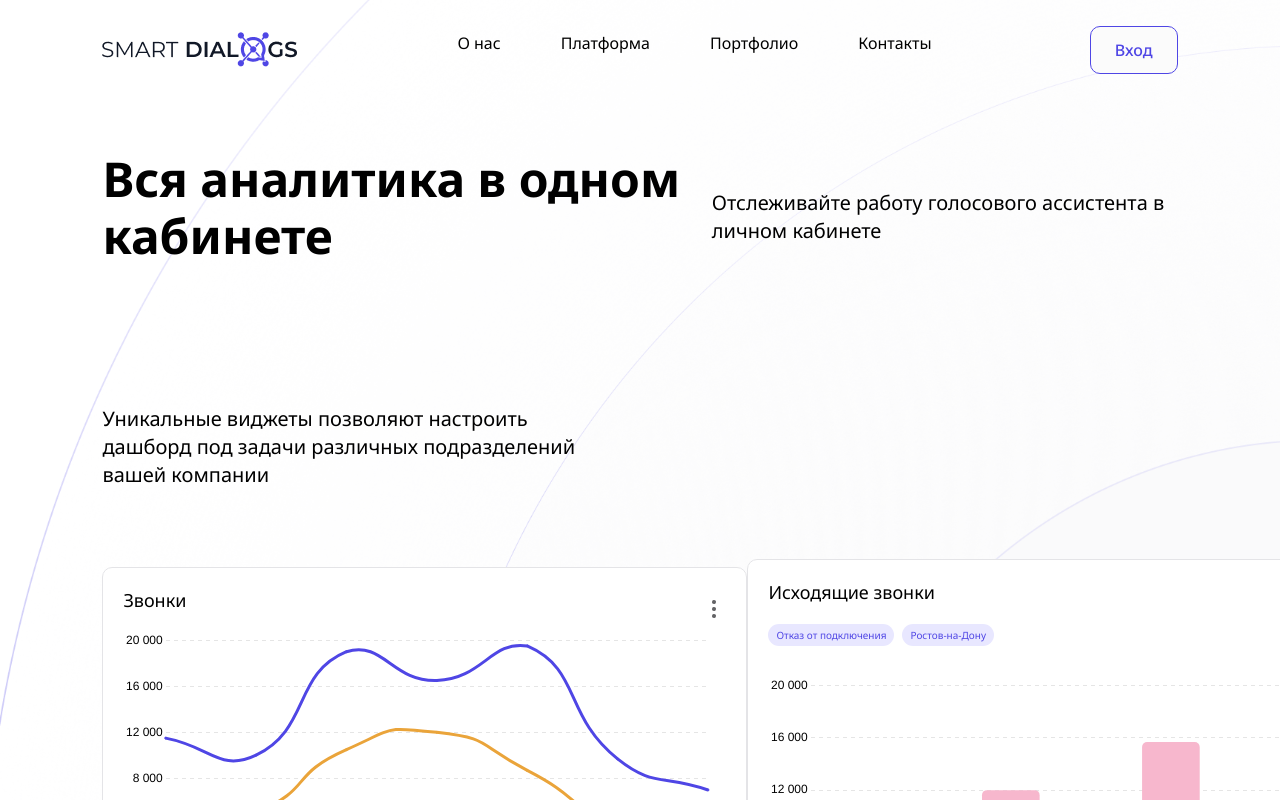
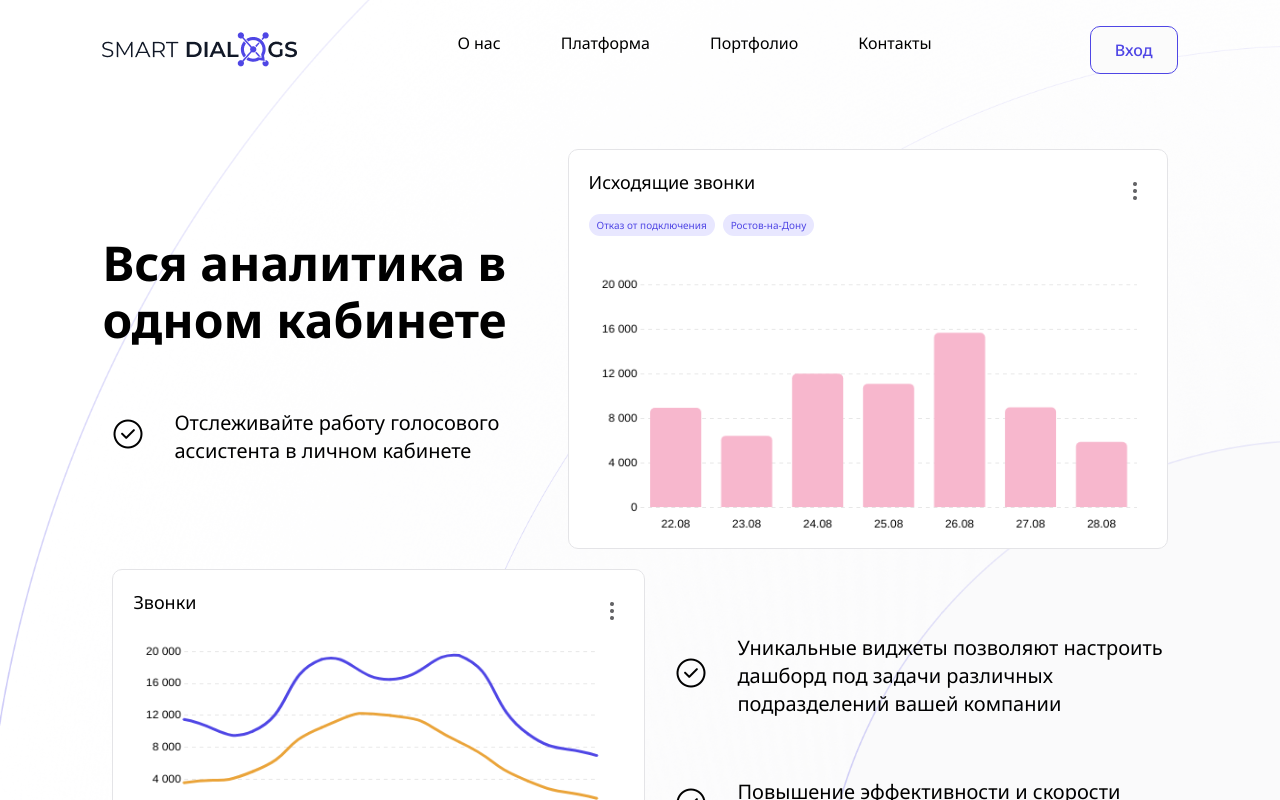
Before and after one commit to snorrien/single-page, a React (Create React App) app: page /platform in a window 1280 px wide. Built offline with nearby package versions, Linux system fonts and the light colour scheme.

Commit message:
final version

```diff
--- a/src/components/AboutUs/AboutUs.tsx
+++ b/src/components/AboutUs/AboutUs.tsx
@@ -63,7 +63,6 @@ const AboutUs = () => {
                     <TopImage src="/imgs/Photo.png" alt="фото девушки" />
                 </ImageWrapper>
             </FlexContainer>
-
             <ChildrenContainer>
                 <FlexContainer>
                     <Children>
@@ -98,7 +97,6 @@ const AboutUs = () => {
                             fontSize='20px'>Личный кабинет</ArticleTitle>
                         <ArticleText>Отслеживание результатов звонков в личном кабинете</ArticleText>
                     </Children>
-
                 </FlexContainer>
             </ChildrenContainer>
         </PageContainer>
--- a/src/components/EnterPage/Enter/Enter.tsx
+++ b/src/components/EnterPage/Enter/Enter.tsx
@@ -51,13 +51,11 @@ const CheckContainer = styled.div`
   width: 100%;
   max-width: 408px;
 `;
-
 const CheckWrapper = styled.div`
   justify-content: left;
   align-items: left;
   display: flex;
 `;
-
 const Checkbox = styled.input`
 border-color: rgba(228, 228, 231, 1);
   border-radius: 2px;
--- a/src/components/EnterPage/EnterPage.tsx
+++ b/src/components/EnterPage/EnterPage.tsx
@@ -17,7 +17,6 @@ const Column = styled.div`
   height: 100vh;
   padding:10px;
 `;
-
 const Container = styled.div`
   position: relative;
   width: 100%;
@@ -37,7 +36,6 @@ const ImageWrapper = styled.div`
   height: 100%;
   user-select: none;
   grid-row: 1 / 2;
-
 `;
 const BackgroundImage = styled.img`
   display: block;
--- a/src/components/Navbar/CustomLink.tsx
+++ b/src/components/Navbar/CustomLink.tsx
@@ -6,13 +6,10 @@ type CustomLinkProps = {
   to: string;
   children: React.ReactNode;
 };
-
 type PageLinkProps = {
   isActive?: boolean;
 };
-
 const PageLink = styled.a<PageLinkProps>`
-
 `;
 
 const CustomLink: React.FC<CustomLinkProps> = ({ to, children, ...props }) => {
--- a/src/components/Platform/Charts/BarChart.js
+++ b/src/components/Platform/Charts/BarChart.js
@@ -1,37 +1,13 @@
 import { useEffect, useRef } from 'react';
 import Chart from 'chart.js/auto';
+import { ChartCard, ChartContainer, ChartTitle, ChartBtn, Canvas, FlexContainer, ChartBox } from '../../../styles';
 import styled from 'styled-components';
-
-const Canvas = styled.canvas`
-  height: 40vh;
-`;
 
 const BarChart = () => {
   const chartRef = useRef(null);
 
   useEffect(() => {
     const myChartRef = chartRef.current.getContext('2d');
-    const canvasColor = {
-      id: 'canvasColor',
-      beforeDraw: (chart, options) => {
-        const { ctx } = chart;
-        ctx.save();
-        ctx.globalCompositeOperation = 'destination-over';
-        ctx.fillStyle = options.color || 'white';
-        ctx.fillRect(0, 0, chart.width, chart.height);
-        ctx.restore();
-      }
-    };
-
-    const data = [
-      { day: 22.08, count: 8950 },
-      { day: 23.08, count: 6443 },
-      { day: 24.08, count: 12000 },
-      { day: 25.08, count: 11103 },
-      { day: 26.08, count: 15674 },
-      { day: 27.08, count: 9000 },
-      { day: 28.08, count: 5900 },
-    ];
 
     const titleTooltip = () => {
       return '';
@@ -42,24 +18,22 @@ const BarChart = () => {
     new Chart(myChartRef, {
       type: 'bar',
       data: {
-        labels: data.map(x => x.day),
+        labels: ['22.08', '23.08', '24.08', '25.08', '26.08', '27.08', '28.08'],
         datasets: [{
-          data: data.map(x => x.count),
+          data: [8950, 6443, 12000, 11103, 15674, 9000, 5900],
+          fill: false,
           backgroundColor: 'rgba(247, 183, 205, 1)',
           borderRadius: 5,
         }]
       },
-      plugins: [canvasColor],
       options: {
         locale: 'ru-RU',
         responsive: true,
         scales: {
           y: {
-            maxHeight:200,
             border: {
               dash: [4, 4],
               display: false,
-
             },
             beginAtZero: true,
             max: 20000,
@@ -67,7 +41,6 @@ const BarChart = () => {
               stepSize: 4000,
               min: 0,
               max: 20000,
-
             },
             grid: {
               drawTicks: false,
@@ -102,17 +75,29 @@ const BarChart = () => {
               title: titleTooltip,
             }
           },
-          canvasColor: {
-            color: 'white'
-          }
         }
       }
     });
   }, []);
 
+  return (
 
-  return (
-      <Canvas id="myChart" ref={chartRef}></Canvas>
+    <ChartContainer>
+      <FlexContainer>
+        <ChartTitle>
+          Исходящие звонки
+        </ChartTitle>
+        <img src="/imgs/More-vert.png" alt="точки" />
+      </FlexContainer>
+      <ChartBtn>Отказ от подключения</ChartBtn>
+      <ChartBtn>Ростов-на-Дону</ChartBtn>
+      <ChartCard>
+
+          <Canvas id="myChart1" ref={chartRef} />
+
+      </ChartCard>
+    </ChartContainer>
+
   );
 };
 
--- a/src/components/Platform/Charts/LineChart.js
+++ b/src/components/Platform/Charts/LineChart.js
@@ -1,10 +1,7 @@
 import { useEffect, useRef } from 'react';
+import Chart from 'chart.js/auto';
+import { ChartCard, ChartContainer, ChartTitle, Canvas, FlexContainer } from '../../../styles';
 import styled from 'styled-components';
-import Chart from 'chart.js/auto';
-
-const Canvas = styled.canvas`
-  height: 40vh;
-`;
 
 
 const LineChart = () => {
@@ -53,7 +50,7 @@ const LineChart = () => {
             options: {
                 bezierCurve: true,
                 locale: 'ru-RU',
-                responsive:true,
+                responsive: true,
                 scales: {
                     y: {
                         border: {
@@ -111,7 +108,17 @@ const LineChart = () => {
     }, []);
 
     return (
-            <Canvas id="myChart2" ref={chartRefs}></Canvas>
+        <ChartContainer>
+            <FlexContainer>
+                <ChartTitle>
+                    Звонки
+                </ChartTitle>
+                <img src="/imgs/More-vert.png" alt="точки" />
+            </FlexContainer>
+            <ChartCard>
+                    <Canvas id="myChart2" ref={chartRefs} />
+            </ChartCard>
+        </ChartContainer>
 
     );
 };
--- a/src/components/Platform/Platform.tsx
+++ b/src/components/Platform/Platform.tsx
@@ -1,5 +1,5 @@
 import styled from 'styled-components';
-import { Container, FlexContainer } from '../../styles';
+import { Container } from '../../styles';
 import BarChart from './Charts/BarChart';
 import LineChart from './Charts/LineChart';
 import { PageContainer } from '../../styles';
@@ -9,100 +9,87 @@ justify-content: space-between;
   display: flex;
   align-items: center
 `;
-
 const Title = styled.p`
   text-align: left;
   color: rgba(0, 0, 0, 1);
   font-weight: 700;
   font-size: 48px;
   line-height: 120%;
+  padding: 30px 0px  30px 0px;
 `;
-
 const Text = styled.p`
   text-align: left;
   display: flex;
   font-weight: 440px;
   font-size: 20px;
   line-height: 140%;
-padding: 90px 0px  70px 0px;
+  padding: 30px 0px  30px 0px;
 `;
-
-const ChartContainer = styled.div`
-  width: 100%;
-  max-width: 645px;
-  max-height: 400px;
-  background: #FFFFFF;
-  border: 1px solid #E4E4E7;
-  margin: 0 auto;
-  padding: 20px;
-  box-sizing: border-box;
-  border-radius: 10px;
-  user-select: none;
+const Check = styled.div`
+  display: left;
+  margin: 10px;
+  padding-right: 20px;
   `;
-
-const ChartTitle = styled.p`
-text-align: left;
+const FirstBlock = styled.div`
+  margin-top: 40px;
+  `;
+const Column = styled.div`
   display: flex;
-font-weight: 400;
-font-size: 18px;
-margin-bottom: 18px;
+  flex-direction: column;
+  justify-content: left;
+  align-items: left;
+  padding:10px;
 `;
-
-const ChartBtn = styled.button`
-  display: inline-block;
-  background-color:rgba(232, 231, 255, 1);
-  color:rgba(79, 70, 229, 1);
-  font-size: 10px;
-  padding: 4px 8px;
-  margin: 0 8px 29px 0;
-  border: none;
-  border-radius: 33px;
-  cursor: pointer;
+const DivBlock = styled.div`
+  display: flex;
+  justify-content: left;
+  align-items: center;
 `;
 
 const Platform = () => {
     return (
         <PageContainer>
-            <FlexContainer>
+            <FirstBlock>
+                <FlexDiv>
                     <Container>
                         <Title>
                             Вся аналитика в одном кабинете
                         </Title>
-                </Container>
-                <Container>
+                        <DivBlock>
+                            <Check>
+                                <img src="/imgs/check.png" alt="check" />
+                            </Check>
                             <Text>
                                 Отслеживайте работу голосового ассистента в личном кабинете
                             </Text>
+                        </DivBlock>
                     </Container>
-            </FlexContainer>
+                    <BarChart />
+                </FlexDiv>
+            </FirstBlock>
+            <FlexDiv>
+                <LineChart />
+                <Column>
+                    <DivBlock>
+                        <Check>
+                            <img src="/imgs/check.png" alt="check" />
+                        </Check>
                         <Text >
-                Уникальные виджеты позволяют настроить <br />дашборд под задачи различных подразделений <br />вашей компании
+                            Уникальные виджеты позволяют настроить дашборд под задачи различных подразделений вашей компании
                         </Text>
-          <FlexDiv>
+                    </DivBlock>
+                    <DivBlock>
+                        <Check>
+                            <img src="/imgs/check.png" alt="check" />
+                        </Check>
+                        <Text >
+                            Повышение эффективности и скорости обработки информации
+                        </Text>
 
-                <ChartContainer>
-                    <FlexContainer>
-                        <ChartTitle>
-                            Звонки
-                        </ChartTitle>
-                        <img src="/imgs/More-vert.png" alt="точки" />
-                    </FlexContainer>
-                    <LineChart />
-                </ChartContainer>
-                <ChartContainer>
-                    <FlexContainer>
-                        <ChartTitle>
-                            Исходящие звонки
-                        </ChartTitle>
-                        <img src="/imgs/More-vert.png" alt="точки" />
-                    </FlexContainer>
-                    <ChartBtn>Отказ от подключения</ChartBtn>
-                    <ChartBtn>Ростов-на-Дону</ChartBtn>
-                    <BarChart />
-                </ChartContainer>
+                    </DivBlock>
+                </Column>
             </FlexDiv>
         </PageContainer>
-
     )
 }
 
--- a/src/index.tsx
+++ b/src/index.tsx
@@ -19,5 +19,4 @@ root.render(
     <Global/>
     <App />
   </Router>
-
 );
--- a/src/styles.ts
+++ b/src/styles.ts
@@ -20,7 +20,6 @@ interface BlueButton {
   fontSize: string;
   maxWith: string;
 }
-
 export const BlueButton = styled.button<BlueButton>`
   background-color: ${(props) => (props.disabled ? 'gray' : '#4F46E5')};
   color: white;
@@ -34,6 +33,7 @@ transition: all 0.3s ease;
   width: 100%;
   max-width: ${props => props.maxWith};;
 `;
+
 interface Title {
   fontWeight: string;
   fontSize: string;
@@ -67,3 +67,55 @@ export const ArticleText = styled.p`
   line-height: 22px;
   display: flex;
 `;
+
+///Charts///
+
+export const ChartContainer = styled.div`
+  width: 100%;
+ height: 100%;
+  max-width: 600px;
+  max-height: 400px;
+  background: #FFFFFF;
+  border: 1px solid #E4E4E7;
+  margin: 10px;
+  padding: 20px;
+  box-sizing: border-box;
+  border-radius: 10px;
+  user-select: none;
+`;
+export const ChartTitle = styled.p`
+  text-align: left;
+  display: flex;
+  font-weight: 400;
+  font-size: 18px;
+  margin-bottom: 18px;
+`;
+export const ChartBtn = styled.button`
+  display: inline-block;
+  background-color:rgba(232, 231, 255, 1);
+  color:rgba(79, 70, 229, 1);
+  font-size: 10px;
+  padding: 4px 8px;
+  margin: 0 8px 29px 0;
+  border: none;
+  border-radius: 33px;
+  cursor: pointer;
+`;
+
+export const ChartCard = styled.div`
+display:flex;
+text-align: center;
+justify-content: center;
+height: 100%;
+ `
+export const Canvas = styled.canvas`
+ padding: 10px;
+  width: 100%;
+  height: 100%;
+ `
+
+export const ChartBox = styled.div`
+  width: 100%;
+  height: 400px;
+background-color: white;
+`;
```
Also changed, not shown: src/App.tsx (+16 -10 lines), public/imgs/check (1).png (added), public/imgs/check.png (added). Lines whose indentation alone changed are shown as unchanged.
